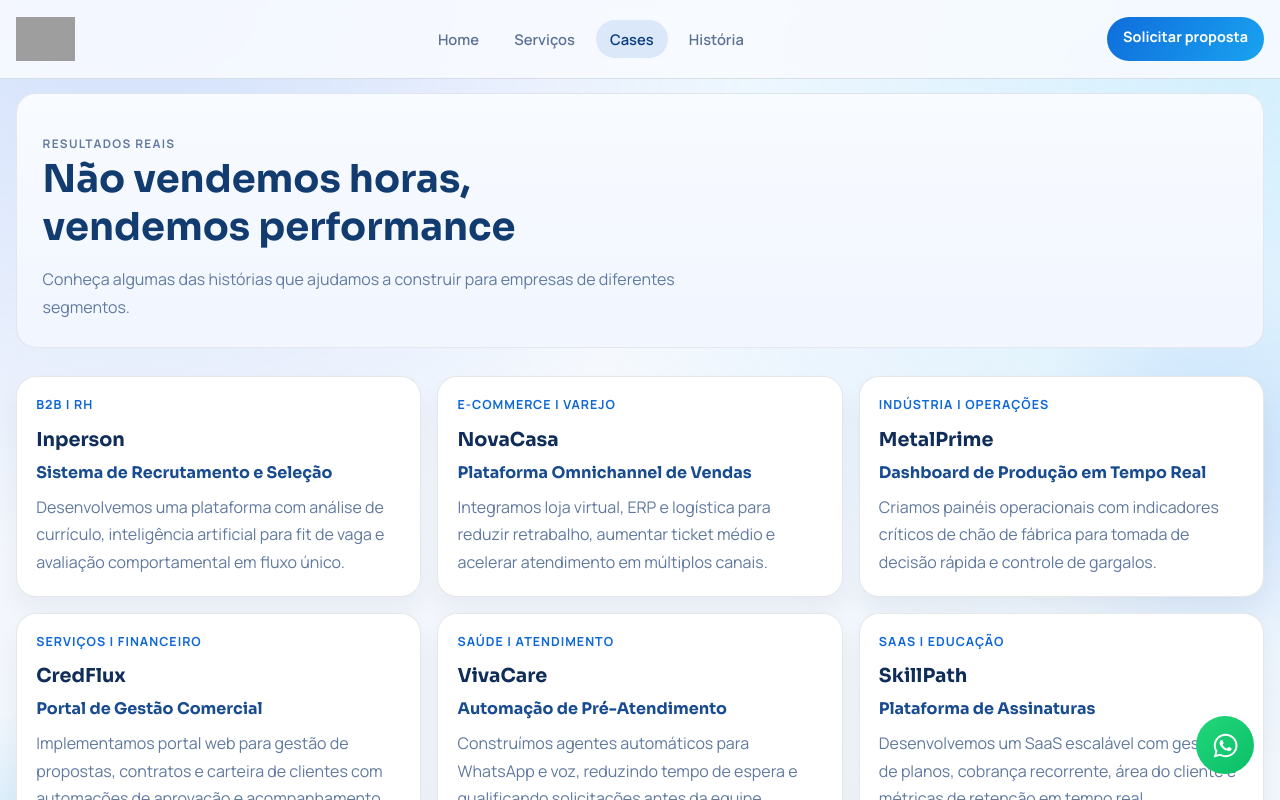
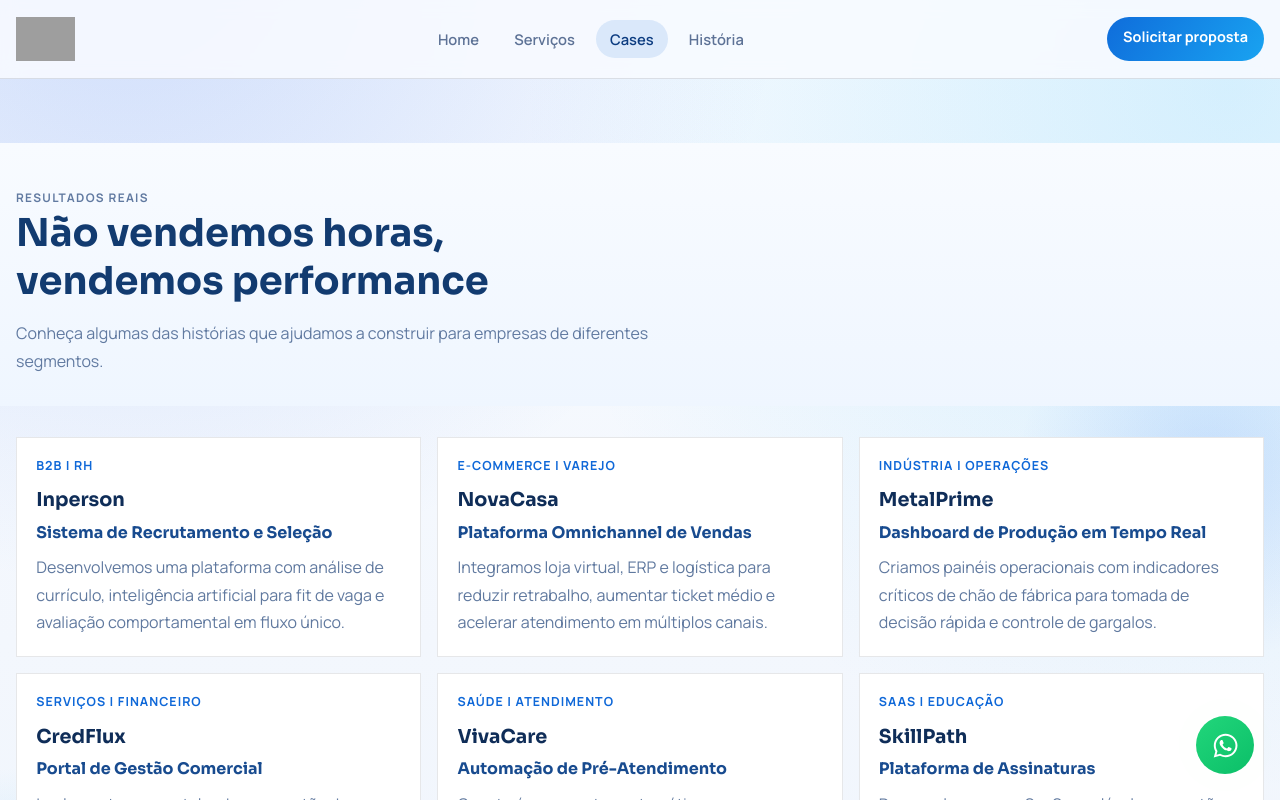
Before and after one commit to joaopedroforti/institutional-site, a Next.js app: page /cases in a window 1280 px wide. Shown: the top 800 px of the page. Built offline with nearby package versions, Linux system fonts and the light colour scheme; grey boxes are pictures that could not be loaded.

Commit message:
style: align internal pages with home full-width layout

```diff
--- a/app/cases/cases.module.css
+++ b/app/cases/cases.module.css
@@ -1,12 +1,15 @@
 .head {
-  margin-top: clamp(0.4rem, 1.2vw, 0.9rem);
+  width: 100vw;
+  margin-left: calc(50% - 50vw);
+  margin-top: clamp(2.7rem, 5vw, 4.3rem);
+  padding-left: max(1rem, calc((100vw - 1320px) / 2));
+  padding-right: max(1rem, calc((100vw - 1320px) / 2));
+  padding-top: clamp(1.3rem, 2.4vw, 2rem);
+  padding-bottom: clamp(1.3rem, 2.4vw, 2rem);
 }
 
 .hero {
-  border-radius: 20px;
-  border: 1px solid rgba(15, 23, 42, 0.08);
-  background: linear-gradient(180deg, #f8fbff 0%, #f1f6ff 100%);
-  padding: clamp(1rem, 2.2vw, 1.6rem);
+  background: linear-gradient(180deg, #f8fbff 0%, #eff6ff 100%);
 }
 
 .head h1 {
@@ -31,7 +34,13 @@
 }
 
 .grid {
-  margin-top: clamp(1.2rem, 2.2vw, 1.8rem);
+  width: 100vw;
+  margin-left: calc(50% - 50vw);
+  margin-top: 0;
+  padding-left: max(1rem, calc((100vw - 1320px) / 2));
+  padding-right: max(1rem, calc((100vw - 1320px) / 2));
+  padding-top: clamp(1.3rem, 2.4vw, 2rem);
+  padding-bottom: clamp(1.3rem, 2.4vw, 2rem);
   display: grid;
   grid-template-columns: repeat(3, minmax(0, 1fr));
   gap: 1rem;
@@ -39,10 +48,10 @@
 
 .card {
   position: relative;
-  border-radius: 20px;
+  border-radius: 0;
   border: 1px solid rgba(15, 23, 42, 0.1);
   background: #ffffff;
-  box-shadow: 0 14px 24px rgba(15, 23, 42, 0.05);
+  box-shadow: none;
   padding: clamp(1rem, 1.8vw, 1.2rem);
   transition: transform 220ms ease, box-shadow 220ms ease, border-color 220ms ease;
 }
--- a/app/contato/contato.module.css
+++ b/app/contato/contato.module.css
@@ -1,5 +1,12 @@
 .head {
-  margin-top: clamp(0.4rem, 1.2vw, 0.9rem);
+  width: 100vw;
+  margin-left: calc(50% - 50vw);
+  margin-top: clamp(2.7rem, 5vw, 4.3rem);
+  padding-left: max(1rem, calc((100vw - 1320px) / 2));
+  padding-right: max(1rem, calc((100vw - 1320px) / 2));
+  padding-top: clamp(1.3rem, 2.4vw, 2rem);
+  padding-bottom: clamp(1.3rem, 2.4vw, 2rem);
+  background: linear-gradient(180deg, #f8fbff 0%, #eff6ff 100%);
 }
 
 .head h1 {
@@ -24,19 +31,26 @@
 }
 
 .grid {
-  margin-top: clamp(1.2rem, 2.2vw, 1.8rem);
+  width: 100vw;
+  margin-left: calc(50% - 50vw);
+  margin-top: 0;
+  padding-left: max(1rem, calc((100vw - 1320px) / 2));
+  padding-right: max(1rem, calc((100vw - 1320px) / 2));
+  padding-top: clamp(1.3rem, 2.4vw, 2rem);
+  padding-bottom: clamp(1.3rem, 2.4vw, 2rem);
   display: grid;
   grid-template-columns: 1fr 1fr;
   gap: 1rem;
+  background: #ffffff;
 }
 
 .card,
 .formCard {
-  border-radius: 20px;
-  border: 1px solid rgba(15, 23, 42, 0.1);
-  background: #ffffff;
-  box-shadow: 0 14px 24px rgba(15, 23, 42, 0.05);
-  padding: clamp(1rem, 1.8vw, 1.25rem);
+  border-radius: 0;
+  border: 0;
+  background: transparent;
+  box-shadow: none;
+  padding: 0;
 }
 
 .card h2,
--- a/app/historia/historia.module.css
+++ b/app/historia/historia.module.css
@@ -1,12 +1,15 @@
 .head {
-  margin-top: clamp(0.4rem, 1.2vw, 0.9rem);
+  width: 100vw;
+  margin-left: calc(50% - 50vw);
+  margin-top: clamp(2.7rem, 5vw, 4.3rem);
+  padding-left: max(1rem, calc((100vw - 1320px) / 2));
+  padding-right: max(1rem, calc((100vw - 1320px) / 2));
+  padding-top: clamp(1.3rem, 2.4vw, 2rem);
+  padding-bottom: clamp(1.3rem, 2.4vw, 2rem);
 }
 
 .hero {
-  border-radius: 20px;
-  border: 1px solid rgba(15, 23, 42, 0.08);
-  background: linear-gradient(180deg, #f8fbff 0%, #f1f6ff 100%);
-  padding: clamp(1rem, 2.2vw, 1.6rem);
+  background: linear-gradient(180deg, #f8fbff 0%, #eff6ff 100%);
 }
 
 .head h1 {
@@ -24,20 +27,21 @@
 }
 
 .grid {
-  margin-top: clamp(1.2rem, 2.2vw, 1.8rem);
+  width: 100vw;
+  margin-left: calc(50% - 50vw);
+  margin-top: 0;
+  padding-left: max(1rem, calc((100vw - 1320px) / 2));
+  padding-right: max(1rem, calc((100vw - 1320px) / 2));
+  padding-top: clamp(1.3rem, 2.4vw, 2rem);
+  padding-bottom: clamp(1.3rem, 2.4vw, 2rem);
   display: grid;
   grid-template-columns: 1.1fr 0.9fr;
   gap: 1rem;
+  background: #ffffff;
 }
 
-.story,
-.photoCard,
-.highlight {
-  border-radius: 20px;
-  border: 1px solid rgba(15, 23, 42, 0.1);
-  background: #ffffff;
-  box-shadow: 0 14px 24px rgba(15, 23, 42, 0.05);
-  padding: clamp(1rem, 1.8vw, 1.25rem);
+.story {
+  padding: clamp(0.2rem, 1vw, 0.8rem) 0;
 }
 
 .story p,
@@ -47,10 +51,14 @@
   line-height: 1.75;
 }
 
+.photoCard {
+  align-self: start;
+}
+
 .photo {
   width: 100%;
   height: auto;
-  border-radius: 14px;
+  border-radius: 0;
 }
 
 .photoCaption {
@@ -59,8 +67,14 @@
 }
 
 .highlight {
-  margin-top: clamp(1rem, 1.8vw, 1.4rem);
-  border-left: 4px solid #0f6ddb;
+  width: 100vw;
+  margin-left: calc(50% - 50vw);
+  margin-top: 0;
+  padding-left: max(1rem, calc((100vw - 1320px) / 2));
+  padding-right: max(1rem, calc((100vw - 1320px) / 2));
+  padding-top: clamp(1.1rem, 2vw, 1.6rem);
+  padding-bottom: clamp(1.2rem, 2.2vw, 1.8rem);
+  background: #f4f9ff;
 }
 
 @media (max-width: 980px) {
--- a/app/servicos/servicos.module.css
+++ b/app/servicos/servicos.module.css
@@ -1,12 +1,15 @@
 .sectionHead {
-  margin-top: clamp(0.4rem, 1.2vw, 0.9rem);
+  width: 100vw;
+  margin-left: calc(50% - 50vw);
+  margin-top: clamp(2.7rem, 5vw, 4.3rem);
+  padding-left: max(1rem, calc((100vw - 1320px) / 2));
+  padding-right: max(1rem, calc((100vw - 1320px) / 2));
+  padding-top: clamp(1.3rem, 2.4vw, 2rem);
+  padding-bottom: clamp(1.3rem, 2.4vw, 2rem);
 }
 
 .hero {
-  border-radius: 20px;
-  border: 1px solid rgba(15, 23, 42, 0.08);
-  background: linear-gradient(180deg, #f8fbff 0%, #f1f6ff 100%);
-  padding: clamp(1rem, 2.2vw, 1.6rem);
+  background: linear-gradient(180deg, #f8fbff 0%, #eff6ff 100%);
 }
 
 .sectionHead h1 {
@@ -31,17 +34,23 @@
 }
 
 .grid {
-  margin-top: clamp(1.2rem, 2.2vw, 1.8rem);
+  width: 100vw;
+  margin-left: calc(50% - 50vw);
+  margin-top: 0;
+  padding-left: max(1rem, calc((100vw - 1320px) / 2));
+  padding-right: max(1rem, calc((100vw - 1320px) / 2));
+  padding-top: clamp(1.3rem, 2.4vw, 2rem);
+  padding-bottom: clamp(1.3rem, 2.4vw, 2rem);
   display: grid;
   grid-template-columns: repeat(4, minmax(0, 1fr));
   gap: 1rem;
 }
 
 .card {
-  border-radius: 20px;
+  border-radius: 0;
   border: 1px solid rgba(15, 23, 42, 0.1);
   background: #ffffff;
-  box-shadow: 0 14px 26px rgba(15, 23, 42, 0.05);
+  box-shadow: none;
   padding: clamp(1rem, 1.8vw, 1.25rem);
   transition: transform 220ms ease, box-shadow 220ms ease, border-color 220ms ease;
 }
```
